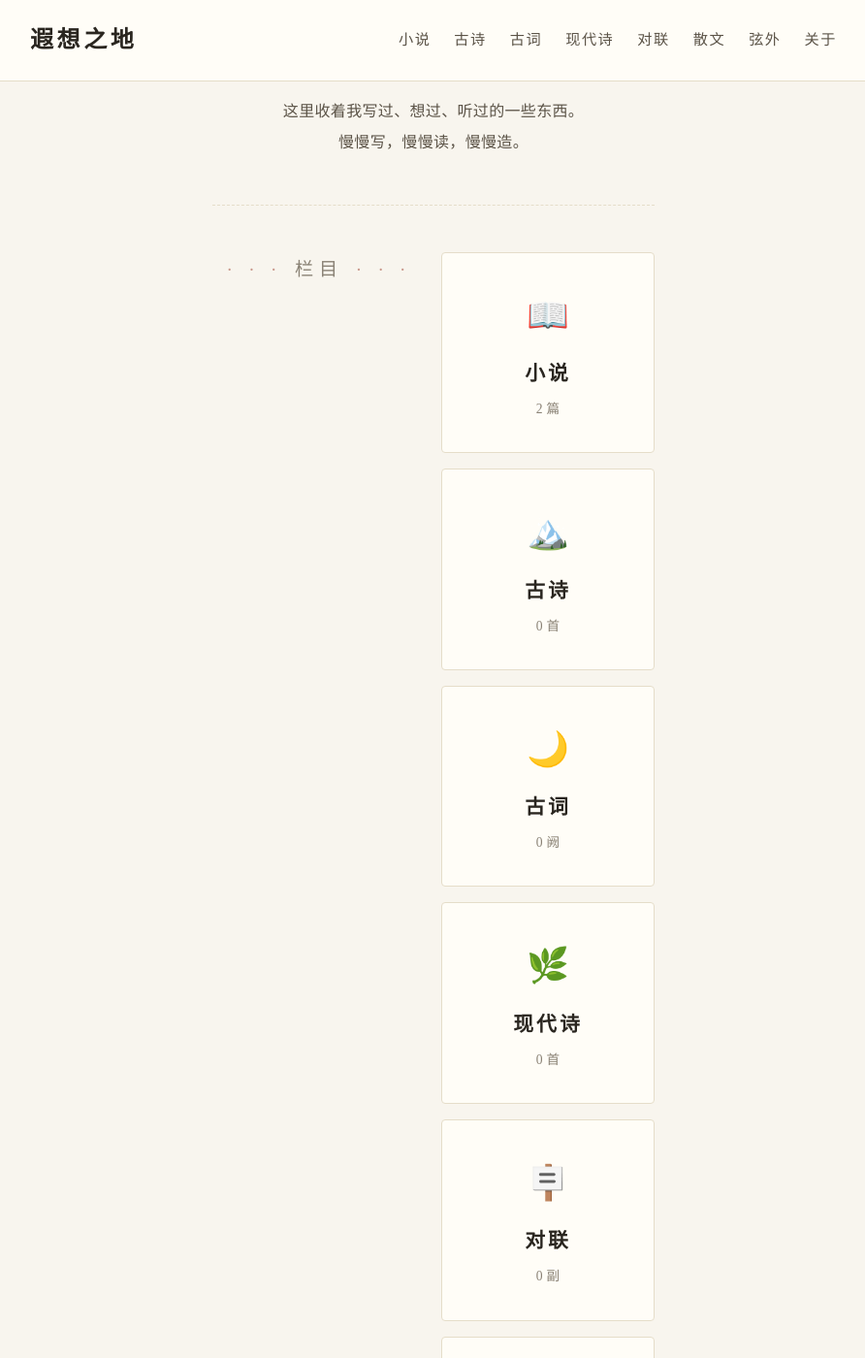
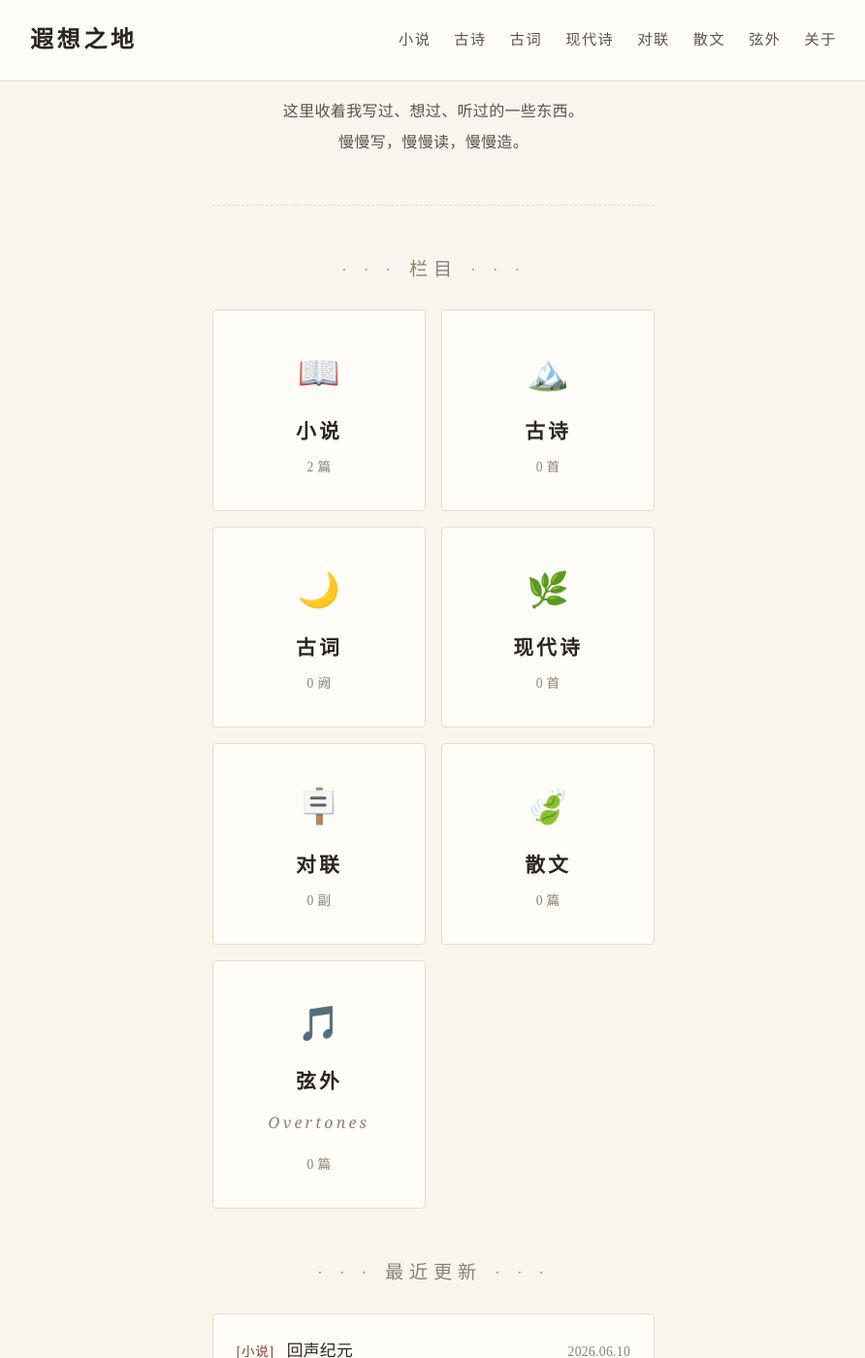
Before and after one commit to zhengxionglee/ReverieLand, a Jekyll site: the page built from index.html, in a window 1280 px wide and 1400 px high, scrolled down 356 px. Shown: the whole window at 97% size, without its empty margins (193-1085 px from the left). Built offline with Jekyll 4.4.1, drawn with Linux system fonts in a browser that asks for light colours.

Commit message:
fix: 修复主页卡片单列布局
根因：.genres 和 .genre-grid 两个 class 都设了 display:grid，
且 .genres 的 grid 把 .genre-grid 当成单项来排，导致卡片变成 1 列。

修复：
- .genres 改为普通容器（margin-bottom）
- .genre-grid 作为实际网格容器
- 删除重复的 .genres 定义

```diff
--- a/assets/css/style.css
+++ b/assets/css/style.css
@@ -147,10 +147,13 @@ a:hover { color: var(--accent-soft); }
 
 /* ===== 体裁卡片 ===== */
 .genres {
+  margin-bottom: 3rem;
+}
+
+.genre-grid {
   display: grid;
   grid-template-columns: repeat(auto-fit, minmax(180px, 1fr));
   gap: 1rem;
-  margin-bottom: 4rem;
 }
 
 .genre-card {
@@ -228,10 +231,6 @@ a:hover { color: var(--accent-soft); }
   color: var(--accent-soft);
   margin: 0 0.8rem;
   letter-spacing: 0.3em;
-}
-
-.genres {
-  margin-bottom: 3rem;
 }
 
 .nav-divider {
```
